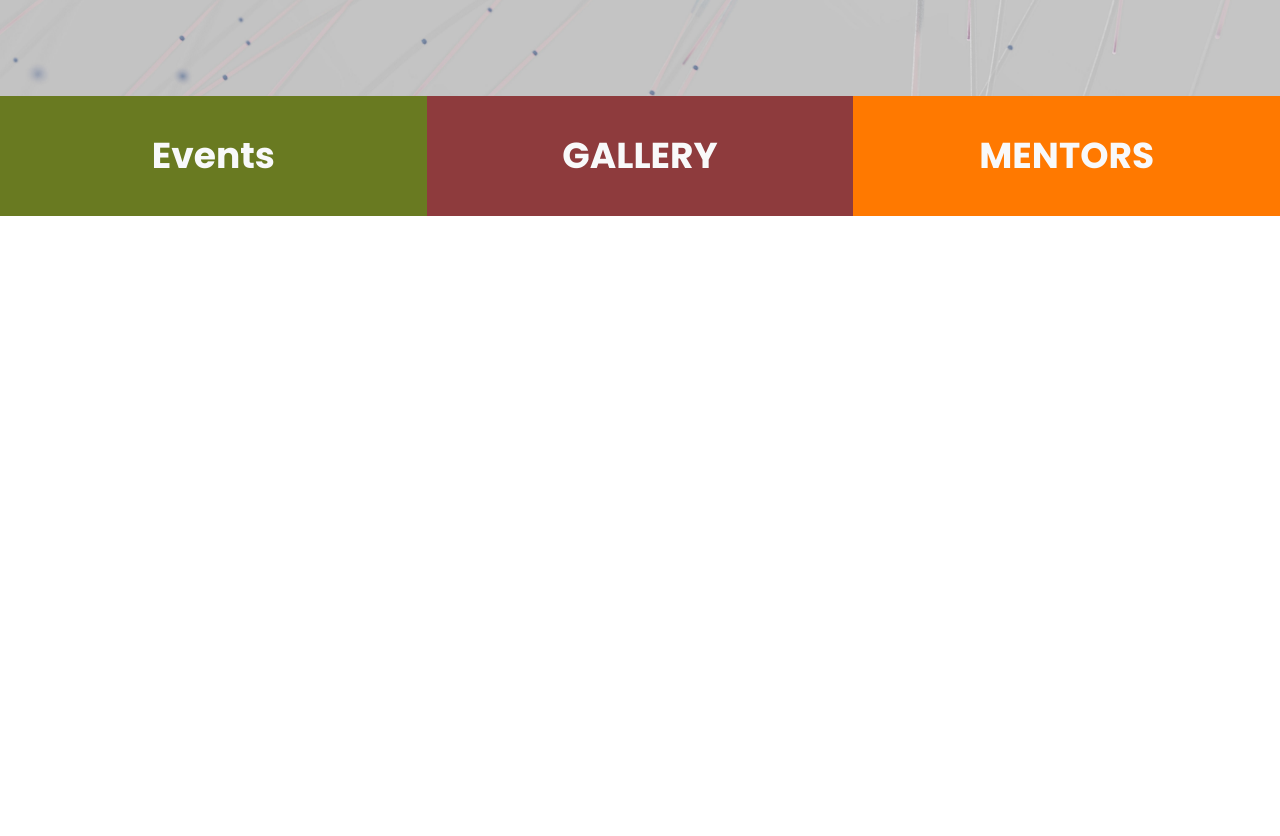
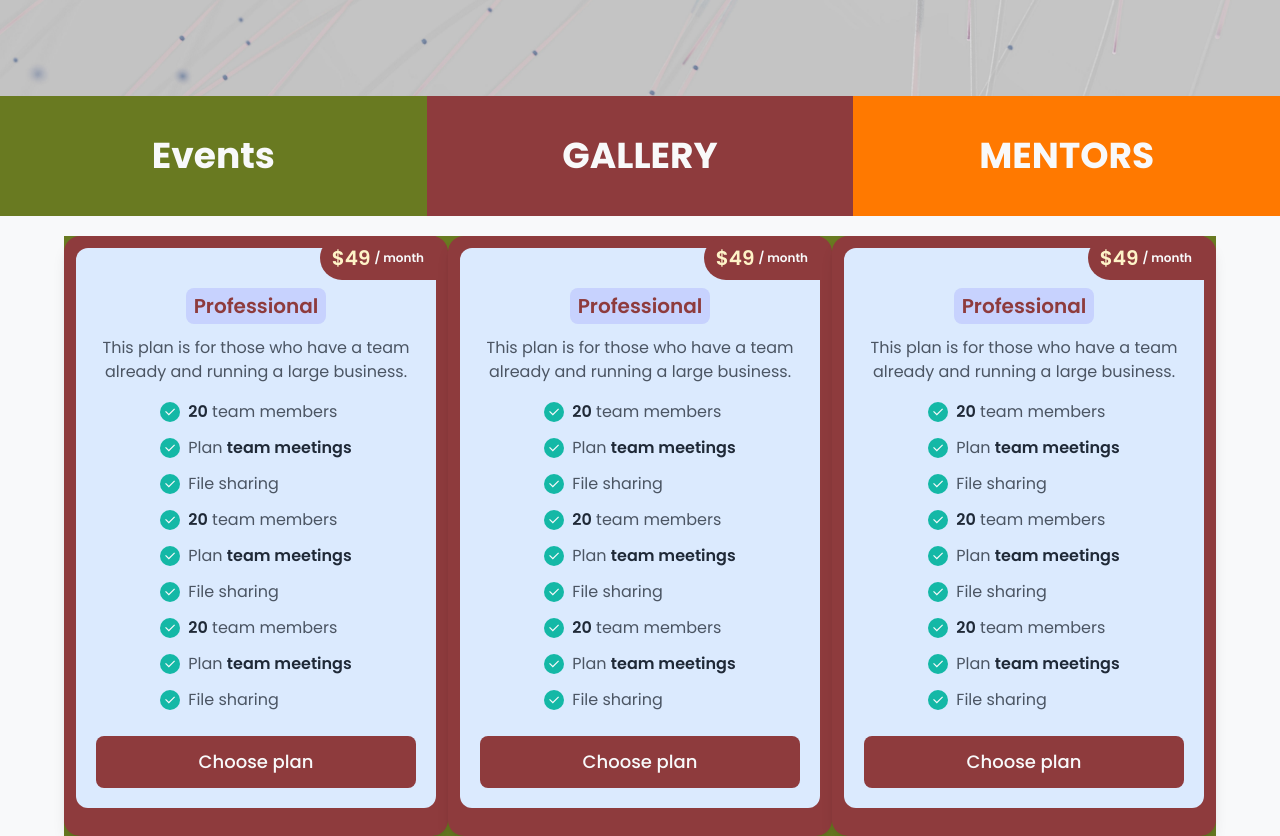
Before and after one commit to a4appIe/src-shoolini-mern, a React (Vite) app in the folder frontend/: page / in a window 1280 px wide. Shown: the part 691-1527 px from the top of the page. Before the commit the page ends 907 px from the top, so only its background shows below. Built offline with nearby package versions, Linux system fonts and the light colour scheme.

Commit message:
v1 - added_pricing_cards

```diff
--- a/frontend/src/components/EventCard.jsx
+++ b/frontend/src/components/EventCard.jsx
@@ -1,14 +1,15 @@
 import React from "react";
-import { Outlet, Link } from "react-router-dom";
 
 const EventCard = ({ event }) => {
   return (
       <div className="flex flex-col w-[350px] max-sm:w-[270px]  bg-white border border-gray-200 rounded-lg shadow-md overflow-hidden">
+        <div className="w-full h-52 overflow-hidden">
         <img
           src={event.cover_image.imageUrl}
           alt={event.title}
-          className="w-full h-52 object-cover"
+          className="w-full h-full object-cover hover:scale-125 duration-500"
         />
+        </div>
         <div className="p-4">
           <h3 className="text-xl font-semibold mb-2">{event.title}</h3>
           <p className="text-gray-500 mb-4">
--- /dev/null
+++ b/frontend/src/components/PricingCard.jsx
@@ -0,0 +1,209 @@
+import React from "react";
+
+const PricingCard = () => {
+  return (
+    <div className="rounded-2xl shadow-lg p-3 bg-darkRed text-gray-600 max-w-md min-h-[75vh]">
+      <div className="relative flex flex-col items-center p-5 pt-10 bg-blue-100 rounded-xl h-full">
+        <span className="absolute top-0 right-0 flex items-center bg-darkRed rounded-l-full py-2 px-3 text-xl font-semibold text-amber-100 mt-[-12px]">
+          $49 <small className="text-xs ml-1 text-white">/ month</small>
+        </span>
+        <p className="text-xl font-semibold text-darkRed bg-indigo-200 px-2 py-1 rounded-lg">
+          Professional
+        </p>
+        <p className="text-center mt-3">
+          This plan is for those who have a team already and running a large
+          business.
+        </p>
+        <ul className="flex flex-col space-y-3 mt-4">
+          <li className="flex items-center space-x-2">
+            <span className="flex items-center justify-center w-5 h-5 bg-teal-500 text-white rounded-full">
+              <svg
+                xmlns="http://www.w3.org/2000/svg"
+                viewBox="0 0 24 24"
+                width="14"
+                height="14"
+              >
+                <path fill="none" d="M0 0h24v24H0z" />
+                <path
+                  d="M10 15.172l9.192-9.193 1.415 1.414L10 18l-6.364-6.364 1.414-1.414z"
+                  fill="currentColor"
+                />
+              </svg>
+            </span>
+            <span>
+              <strong className="font-semibold text-gray-800">20</strong> team
+              members
+            </span>
+          </li>
+          <li className="flex items-center space-x-2">
+            <span className="flex items-center justify-center w-5 h-5 bg-teal-500 text-white rounded-full">
+              <svg
+                xmlns="http://www.w3.org/2000/svg"
+                viewBox="0 0 24 24"
+                width="14"
+                height="14"
+              >
+                <path fill="none" d="M0 0h24v24H0z" />
+                <path
+                  d="M10 15.172l9.192-9.193 1.415 1.414L10 18l-6.364-6.364 1.414-1.414z"
+                  fill="currentColor"
+                />
+              </svg>
+            </span>
+            <span>
+              Plan{" "}
+              <strong className="font-semibold text-gray-800">
+                team meetings
+              </strong>
+            </span>
+          </li>
+          <li className="flex items-center space-x-2">
+            <span className="flex items-center justify-center w-5 h-5 bg-teal-500 text-white rounded-full">
+              <svg
+                xmlns="http://www.w3.org/2000/svg"
+                viewBox="0 0 24 24"
+                width="14"
+                height="14"
+              >
+                <path fill="none" d="M0 0h24v24H0z" />
+                <path
+                  d="M10 15.172l9.192-9.193 1.415 1.414L10 18l-6.364-6.364 1.414-1.414z"
+                  fill="currentColor"
+                />
+              </svg>
+            </span>
+            <span>File sharing</span>
+          </li>
+          <li className="flex items-center space-x-2">
+            <span className="flex items-center justify-center w-5 h-5 bg-teal-500 text-white rounded-full">
+              <svg
+                xmlns="http://www.w3.org/2000/svg"
+                viewBox="0 0 24 24"
+                width="14"
+                height="14"
+              >
+                <path fill="none" d="M0 0h24v24H0z" />
+                <path
+                  d="M10 15.172l9.192-9.193 1.415 1.414L10 18l-6.364-6.364 1.414-1.414z"
+                  fill="currentColor"
+                />
+              </svg>
+            </span>
+            <span>
+              <strong className="font-semibold text-gray-800">20</strong> team
+              members
+            </span>
+          </li>
+          <li className="flex items-center space-x-2">
+            <span className="flex items-center justify-center w-5 h-5 bg-teal-500 text-white rounded-full">
+              <svg
+                xmlns="http://www.w3.org/2000/svg"
+                viewBox="0 0 24 24"
+                width="14"
+                height="14"
+              >
+                <path fill="none" d="M0 0h24v24H0z" />
+                <path
+                  d="M10 15.172l9.192-9.193 1.415 1.414L10 18l-6.364-6.364 1.414-1.414z"
+                  fill="currentColor"
+                />
+              </svg>
+            </span>
+            <span>
+              Plan{" "}
+              <strong className="font-semibold text-gray-800">
+                team meetings
+              </strong>
+            </span>
+          </li>
+          <li className="flex items-center space-x-2">
+            <span className="flex items-center justify-center w-5 h-5 bg-teal-500 text-white rounded-full">
+              <svg
+                xmlns="http://www.w3.org/2000/svg"
+                viewBox="0 0 24 24"
+                width="14"
+                height="14"
+              >
+                <path fill="none" d="M0 0h24v24H0z" />
+                <path
+                  d="M10 15.172l9.192-9.193 1.415 1.414L10 18l-6.364-6.364 1.414-1.414z"
+                  fill="currentColor"
+                />
+              </svg>
+            </span>
+            <span>File sharing</span>
+          </li>
+          <li className="flex items-center space-x-2">
+            <span className="flex items-center justify-center w-5 h-5 bg-teal-500 text-white rounded-full">
+              <svg
+                xmlns="http://www.w3.org/2000/svg"
+                viewBox="0 0 24 24"
+                width="14"
+                height="14"
+              >
+                <path fill="none" d="M0 0h24v24H0z" />
+                <path
+                  d="M10 15.172l9.192-9.193 1.415 1.414L10 18l-6.364-6.364 1.414-1.414z"
+                  fill="currentColor"
+                />
+              </svg>
+            </span>
+            <span>
+              <strong className="font-semibold text-gray-800">20</strong> team
+              members
+            </span>
+          </li>
+          <li className="flex items-center space-x-2">
+            <span className="flex items-center justify-center w-5 h-5 bg-teal-500 text-white rounded-full">
+              <svg
+                xmlns="http://www.w3.org/2000/svg"
+                viewBox="0 0 24 24"
+                width="14"
+                height="14"
+              >
+                <path fill="none" d="M0 0h24v24H0z" />
+                <path
+                  d="M10 15.172l9.192-9.193 1.415 1.414L10 18l-6.364-6.364 1.414-1.414z"
+                  fill="currentColor"
+                />
+              </svg>
+            </span>
+            <span>
+              Plan{" "}
+              <strong className="font-semibold text-gray-800">
+                team meetings
+              </strong>
+            </span>
+          </li>
+          <li className="flex items-center space-x-2">
+            <span className="flex items-center justify-center w-5 h-5 bg-teal-500 text-white rounded-full">
+              <svg
+                xmlns="http://www.w3.org/2000/svg"
+                viewBox="0 0 24 24"
+                width="14"
+                height="14"
+              >
+                <path fill="none" d="M0 0h24v24H0z" />
+                <path
+                  d="M10 15.172l9.192-9.193 1.415 1.414L10 18l-6.364-6.364 1.414-1.414z"
+                  fill="currentColor"
+                />
+              </svg>
+            </span>
+            <span>File sharing</span>
+          </li>
+        </ul>
+        <div className="w-full flex justify-end mt-6">
+          <a
+            className="w-full py-3 text-center text-white bg-darkRed rounded-lg font-medium text-lg hover:bg-indigo-700 focus:outline-none"
+            href="#"
+          >
+            Choose plan
+          </a>
+        </div>
+      </div>
+    </div>
+  );
+};
+
+export default PricingCard;
--- a/frontend/src/pages/EventLandingPage.jsx
+++ b/frontend/src/pages/EventLandingPage.jsx
@@ -1,9 +1,10 @@
-import React, { useEffect, useState } from "react";
+import React, { useContext, useEffect, useState } from "react";
 import SpeakerCard from "../components/SpeakerCard";
 import HERO_BG from "/bg-img.jpg";
 import axios from "axios";
 import { useParams } from "react-router-dom";
 import toast from "react-hot-toast";
+import { AuthContext } from "../components/AuthContext";
 
 const EventLandingPage = () => {
   const [adminData, setAdminData] = useState(null);
@@ -12,10 +13,9 @@ const EventLandingPage = () => {
 
   const [isModalOpen, setIsModalOpen] = useState(false);
 
-  const { id, token } = localStorage.getItem("admin")
-    ? JSON.parse(localStorage.getItem("admin"))
-    : null;
-  const admin = adminData?._id == id ? true : false;
+  const { isUserLoggedIn, data, logout } = useContext(AuthContext);
+
+  // const admin = adminData?._id == id ? true : false;
 
   const [visibility, setVisibility] = useState("");
 
@@ -149,7 +149,7 @@ const EventLandingPage = () => {
       )}
       {/* // ------------------------------------------------------------- */}
       <div className="backdrop-blur-sm">
-        {admin && (
+        {isUserLoggedIn && (
           <p
             className="text-white px-7 py-3 w-fit mx-auto rounded-full bg-darkRed text-lg cursor-pointer relative top-10 font-md max-sm:text-xl"
             onClick={openModal}
--- a/frontend/src/pages/Home.jsx
+++ b/frontend/src/pages/Home.jsx
@@ -2,6 +2,7 @@ import React, { useEffect } from "react";
 import { FaFolderOpen, FaFileAlt, FaUpload, FaBook } from "react-icons/fa";
 import HERO_BG from "/bg-img.jpg";
 import HomeLink from "../components/HomeLink";
+import PricingCard from "../components/PricingCard";
 
 const Home = () => {
   const scrollToTop = () => {
@@ -92,6 +93,11 @@ const Home = () => {
           bgclr={"orange"}
         />
       </div>
+      <div className="grid md:grid-cols-3 lg:grid-cols-3 place-items-center flex-wrap mt-5 w-[90%] bg-green mx-auto max-sm:grid-cols-1 sm:grid-cols-2">
+        <PricingCard />
+        <PricingCard />
+        <PricingCard />
+      </div>
     </>
   );
 };
```
